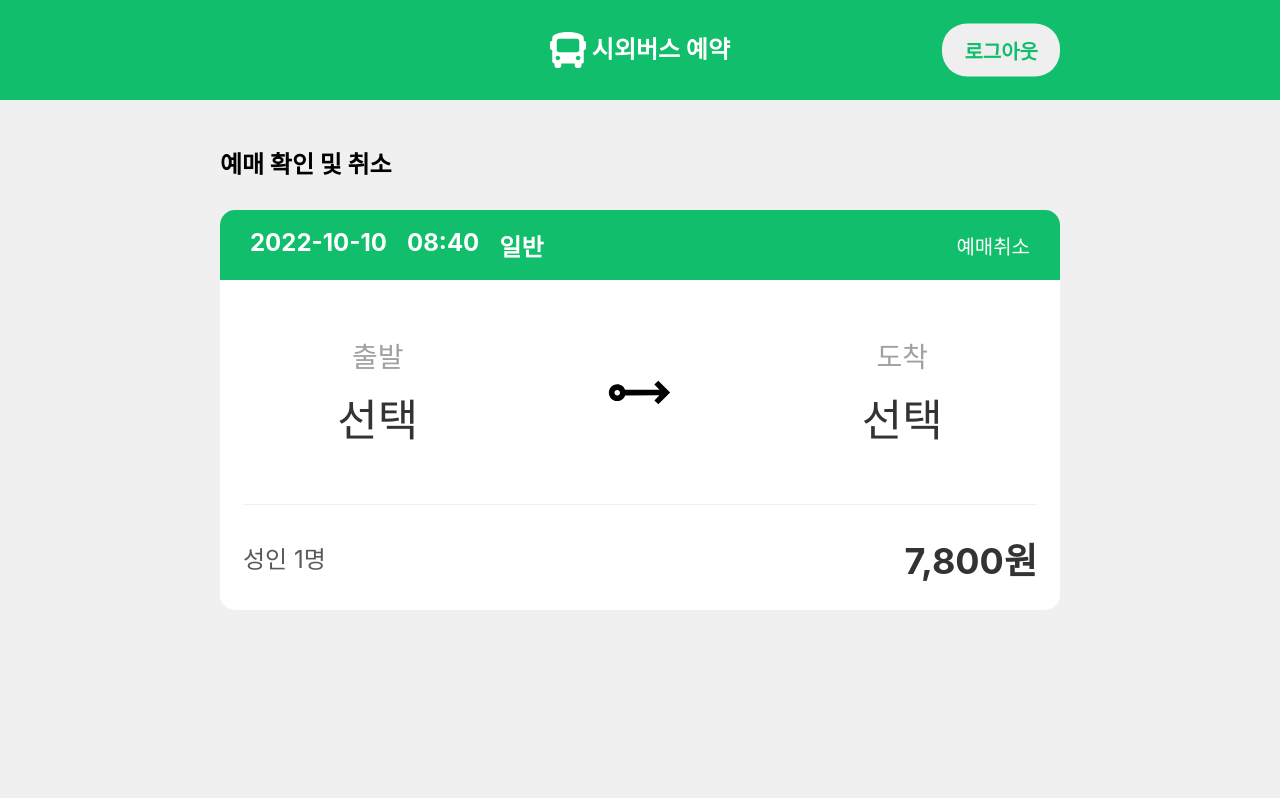
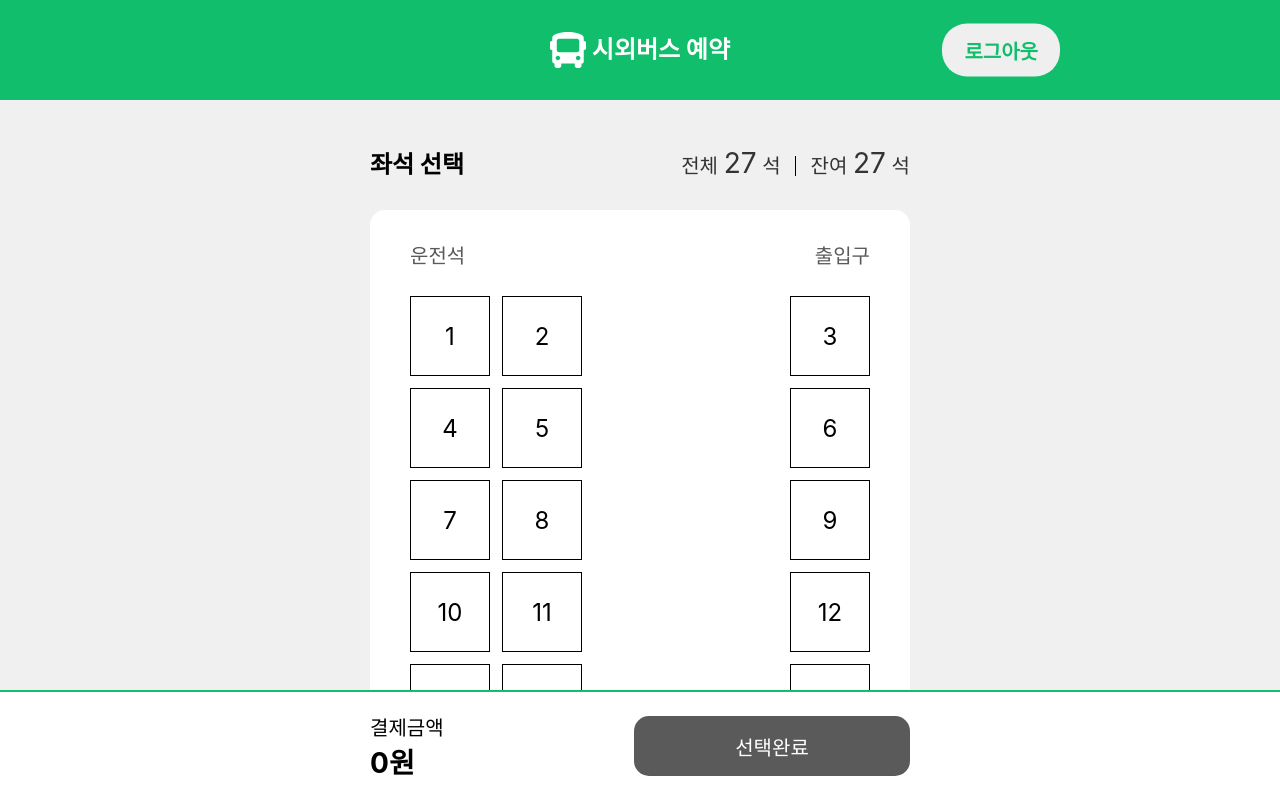
Before and after one commit to Anjiwoong/React-Bus-Reservation, a React (Create React App) app: page / in a window 1280 px wide. Shown: the top 798 px of the page. Built offline with nearby package versions, Linux system fonts and the light colour scheme.

Commit message:
seat 페이지 컴포넌트 분리 및 prettier 설정 파일 생성 완료

```diff
--- a/src/App.js
+++ b/src/App.js
@@ -1,11 +1,11 @@
 import Header from './components/UI/Header';
-import Mypage from './pages/Mypage';
+import Seat from './pages/Seat';
 
 const App = () => {
   return (
     <>
       <Header />
-      <Mypage />
+      <Seat />
     </>
   );
 };
--- /dev/null
+++ b/src/components/seat/BusSeat.js
@@ -0,0 +1,72 @@
+import React from 'react';
+import styled from 'styled-components';
+import BusSeatItem from './BusSeatItem';
+
+const seatNumber = [
+  { number: 1, full: false },
+  { number: 2, full: false },
+  { number: 3, full: false },
+  { number: 4, full: false },
+  { number: 5, full: false },
+  { number: 6, full: false },
+  { number: 7, full: false },
+  { number: 8, full: false },
+  { number: 9, full: false },
+  { number: 10, full: false },
+  { number: 11, full: true },
+  { number: 12, full: false },
+  { number: 13, full: false },
+  { number: 14, full: false },
+  { number: 15, full: false },
+  { number: 16, full: false },
+  { number: 17, full: false },
+  { number: 18, full: false },
+  { number: 19, full: true },
+  { number: 20, full: false },
+  { number: 21, full: false },
+  { number: 22, full: true },
+  { number: 23, full: false },
+  { number: 24, full: false },
+  { number: 25, full: false },
+  { number: 26, full: false },
+  { number: 27, full: false },
+];
+
+const BusSeat = () => {
+  return (
+    <BusSeatWrapper>
+      <div>
+        <p>운전석</p>
+        <p>출입구</p>
+      </div>
+      <SeatNumberWrapper>
+        {seatNumber.map(seat => (
+          <BusSeatItem key={seat.number} num={seat.number} />
+        ))}
+      </SeatNumberWrapper>
+    </BusSeatWrapper>
+  );
+};
+
+const BusSeatWrapper = styled.div`
+  background: ${({ theme }) => theme.color.white};
+  width: 540px;
+  margin: 0 auto;
+  padding: 30px 40px;
+  border-radius: 15px;
+
+  div {
+    display: flex;
+    justify-content: space-between;
+    font-size: ${({ theme }) => theme.size.small};
+    color: ${({ theme }) => theme.color.gray1};
+  }
+`;
+
+const SeatNumberWrapper = styled.ul`
+  margin-top: 27px;
+  display: flex;
+  flex-wrap: wrap;
+`;
+
+export default BusSeat;
--- /dev/null
+++ b/src/components/seat/BusSeatItem.js
@@ -0,0 +1,32 @@
+import React from 'react';
+import styled from 'styled-components';
+
+const BusSeatItem = props => {
+  return <SeatNumber>{props.num}</SeatNumber>;
+};
+
+const SeatNumber = styled.li`
+  display: flex;
+  justify-content: center;
+  align-items: center;
+  width: 80px;
+  height: 80px;
+  border: 1px solid ${({ theme }) => theme.color.black};
+  margin-right: 12px;
+  margin-bottom: 12px;
+  font-size: ${({ theme }) => theme.size.text};
+
+  &:nth-child(3n) {
+    margin-left: 196px;
+    margin-right: 0;
+  }
+
+  &:hover {
+    background: ${({ theme }) => theme.color.primaryColor};
+    color: ${({ theme }) => theme.color.white};
+    border: 1px solid ${({ theme }) => theme.color.white};
+    cursor: pointer;
+  }
+`;
+
+export default BusSeatItem;
--- /dev/null
+++ b/src/components/seat/SeatHeading.js
@@ -0,0 +1,68 @@
+import React from 'react';
+import styled from 'styled-components';
+
+const SeatHeading = () => {
+  return (
+    <Wrapper>
+      <p>좌석 선택</p>
+      <div>
+        <p>
+          전체 <AllSeat>27</AllSeat> 석
+        </p>
+        <p>
+          잔여 <LeftSeat>27</LeftSeat> 석
+        </p>
+      </div>
+    </Wrapper>
+  );
+};
+
+const Wrapper = styled.div`
+  display: flex;
+  justify-content: space-between;
+  align-items: center;
+  width: 540px;
+  margin: 0 auto;
+  padding-top: 45px;
+  padding-bottom: 30px;
+  font-weight: bold;
+  font-size: ${({ theme }) => theme.size.text};
+  color: ${({ theme }) => theme.color.black};
+
+  div {
+    display: flex;
+
+    p {
+      position: relative;
+      font-size: ${({ theme }) => theme.size.small};
+      font-weight: 400;
+      color: ${({ theme }) => theme.color.primaryFont};
+
+      &:nth-child(1) {
+        margin-right: 30px;
+
+        &::after {
+          content: '';
+          position: absolute;
+          display: flex;
+          align-items: center;
+          top: 60%;
+          transform: translateY(-50%);
+          right: -15px;
+          border-right: 1px solid ${({ theme }) => theme.color.black};
+          height: 20px;
+        }
+      }
+    }
+  }
+`;
+
+const AllSeat = styled.span`
+  font-size: ${({ theme }) => theme.size.medium2};
+`;
+
+const LeftSeat = styled.span`
+  font-size: ${({ theme }) => theme.size.medium2};
+`;
+
+export default SeatHeading;
--- /dev/null
+++ b/src/components/seat/SeatPayment.js
@@ -0,0 +1,56 @@
+import React from 'react';
+import styled from 'styled-components';
+import Button from '../UI/Button';
+
+const SeatPayment = () => {
+  return (
+    <Wrapper>
+      <PaymentDiv>
+        <div>
+          <p>결제금액</p>
+          <span>0원</span>
+        </div>
+        <SelectButton>선택완료</SelectButton>
+      </PaymentDiv>
+    </Wrapper>
+  );
+};
+
+const Wrapper = styled.div`
+  position: fixed;
+  bottom: 0;
+  left: 0;
+  right: 0;
+  height: 110px;
+  background: ${({ theme }) => theme.color.white};
+  border-top: 2px solid ${({ theme }) => theme.color.primaryColor};
+`;
+
+const PaymentDiv = styled.div`
+  display: flex;
+  justify-content: space-between;
+  align-items: center;
+  width: 540px;
+  height: 100%;
+  margin: 0 auto;
+
+  p {
+    font-size: ${({ theme }) => theme.size.small};
+  }
+
+  span {
+    font-size: ${({ theme }) => theme.size.medium2};
+    font-weight: bold;
+  }
+`;
+
+const SelectButton = styled(Button)`
+  color: ${({ theme }) => theme.color.white};
+  background: ${({ theme }) => theme.color.gray1};
+  width: 276px;
+  height: 60px;
+  border-radius: 15px;
+  font-size: ${({ theme }) => theme.size.small};
+`;
+
+export default SeatPayment;
--- a/src/pages/Seat.js
+++ b/src/pages/Seat.js
@@ -1,7 +1,17 @@
 import React from 'react';
+import BusSeat from '../components/seat/BusSeat';
+import SeatHeading from '../components/seat/SeatHeading';
+import SeatPayment from '../components/seat/SeatPayment';
+import Layer from '../components/UI/Layer';
 
 const Seat = () => {
-  return <div>Seat</div>;
+  return (
+    <Layer>
+      <SeatHeading />
+      <BusSeat />
+      <SeatPayment />
+    </Layer>
+  );
 };
 
 export default Seat;
```
Also changed, not shown: 1 other file (tests, documents, lock files or other folders).
